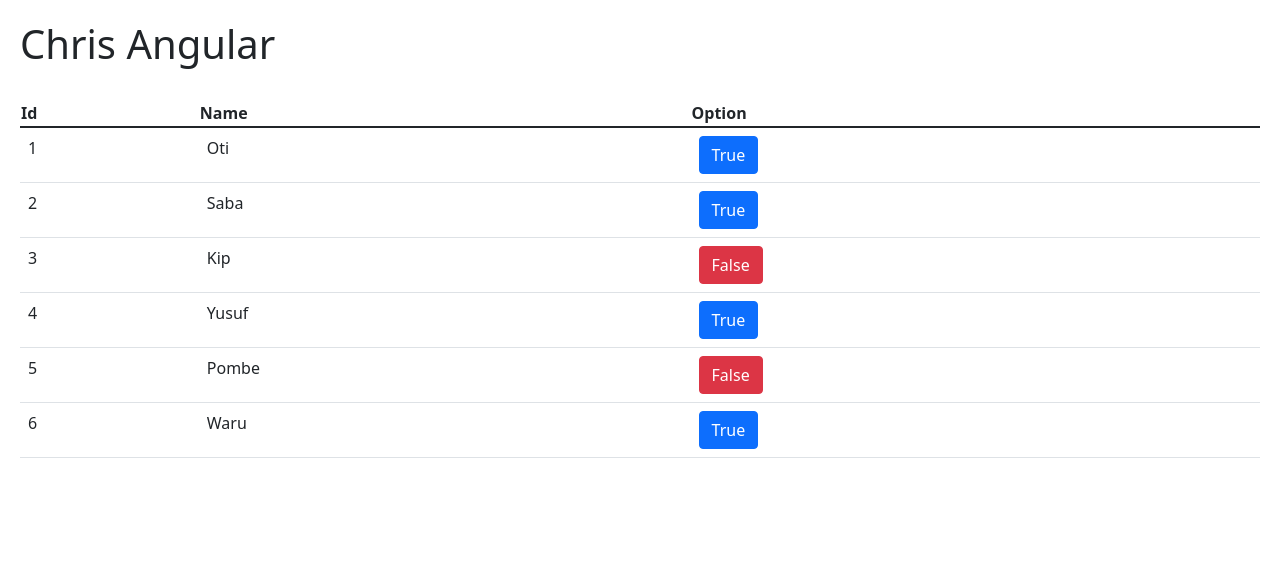
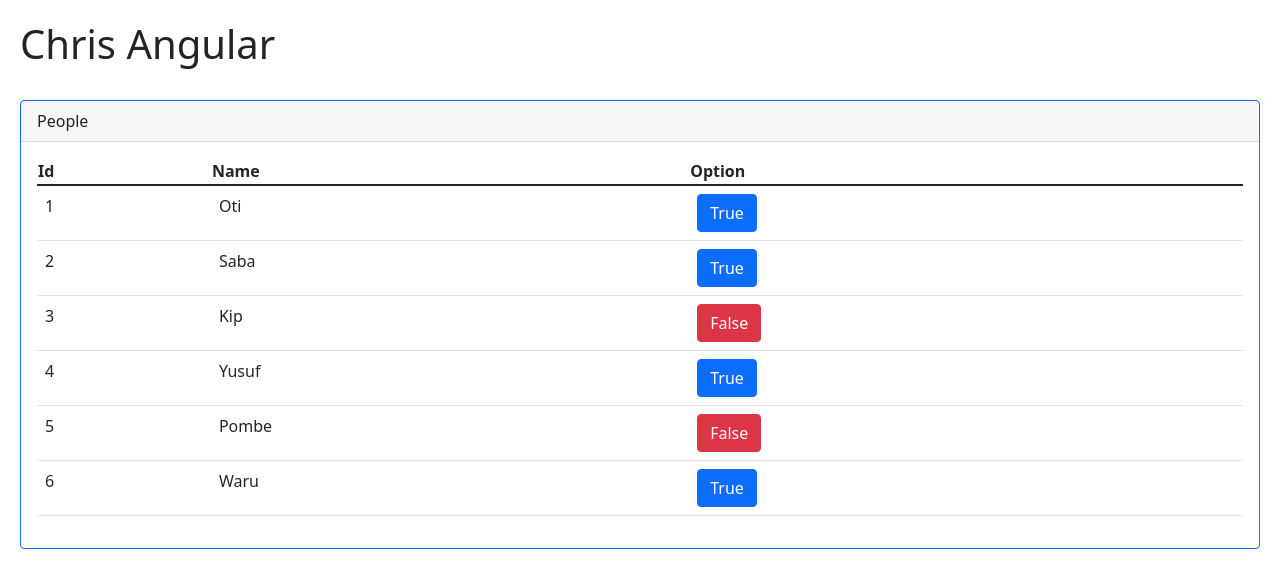
Before and after one commit to Brainykat/kuiva, an Angular app: page / in a window 1280 px wide. Shown: the top 588 px of the page. Built offline with nearby package versions, Linux system fonts and the light colour scheme.

Commit message:
feat *ngIf else

```diff
--- a/src/app/app.component.html
+++ b/src/app/app.component.html
@@ -1,5 +1,8 @@
 <h1>Chris Angular</h1>
 <br>
+<div class="card border-primary mb-3" >
+    <div class="card-header">People</div>
+    <div class="card-body text-primary" *ngIf="data.length > 0 ; else noData" >
         <table class="table table-stripped">
             <thead>
                 <th>Id</th>
@@ -14,4 +17,8 @@
                 </tr>
             </tbody>
         </table>
-<!-- <button type="button" class="btn btn-primary">Yes</button> -->
+    </div>
+    <ng-template #noData>
+        <p>No data</p>
+        </ng-template>
+  </div>
```
Lines whose indentation alone changed are shown as unchanged.
